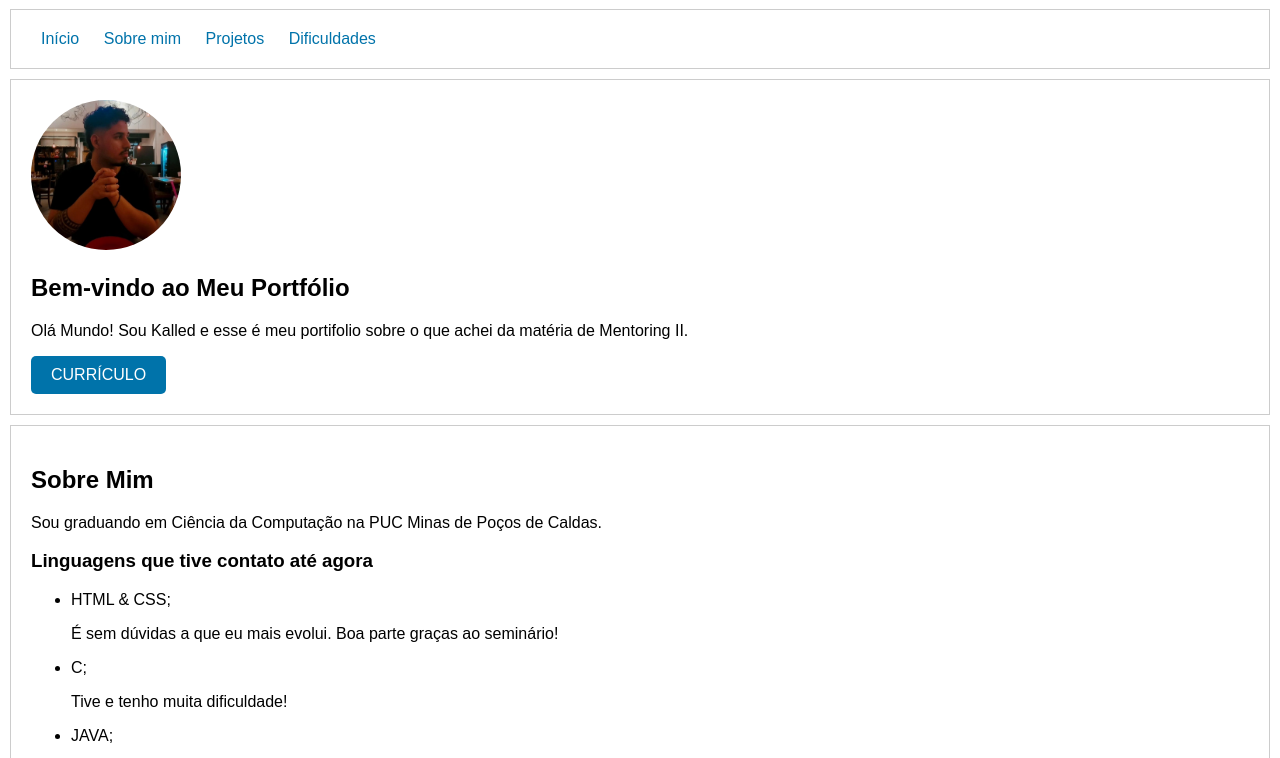
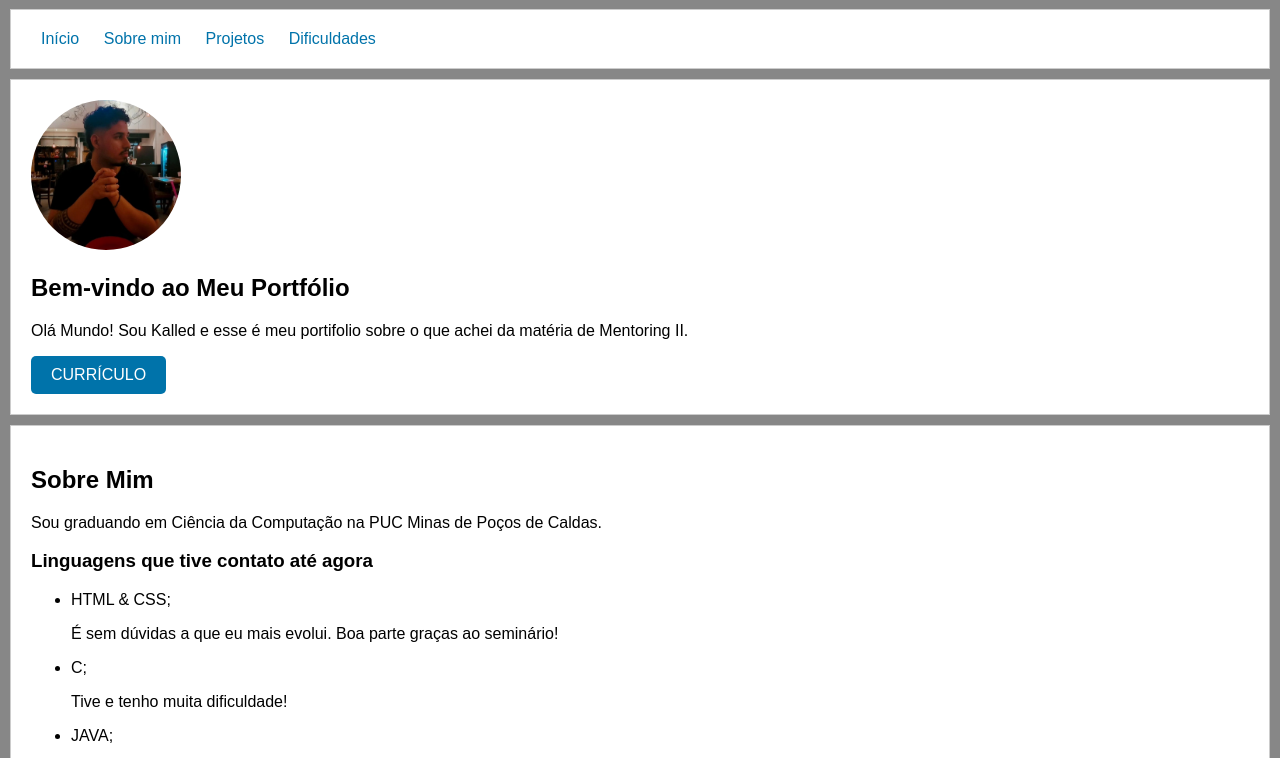
Before and after one commit to kKaahzim/kalled.github.io, a plain HTML site: page index.html in a window 1280 px wide. Shown: the part 133-891 px from the top of the page. Drawn offline with Linux system fonts and the light colour scheme.

Commit message:
Update style.css

```diff
--- a/style.css
+++ b/style.css
@@ -2,7 +2,7 @@ body {
     font-family: Arial, sans-serif;
     margin: 0;
     padding: 0;
-    background-color: #ffffff;
+    background-color: #696969cc;
 }
 header, nav, section, footer {
     padding: 20px;
```
